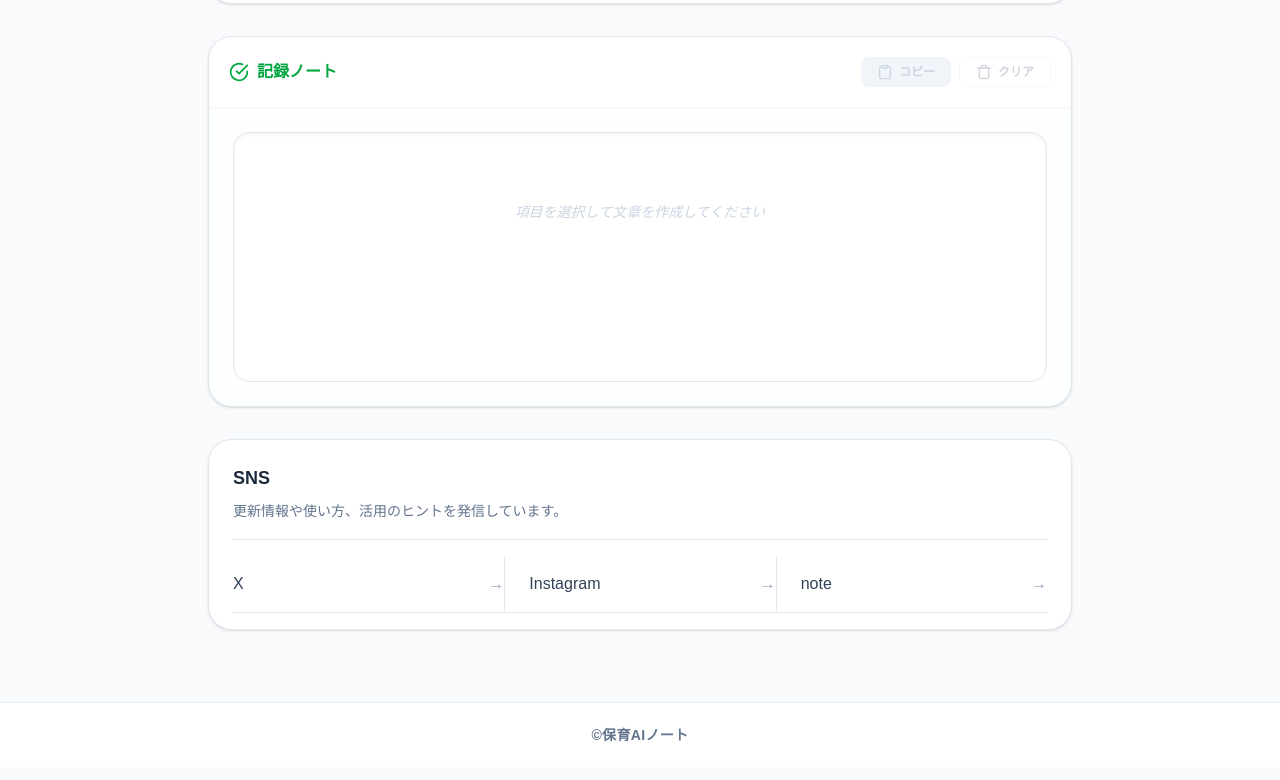
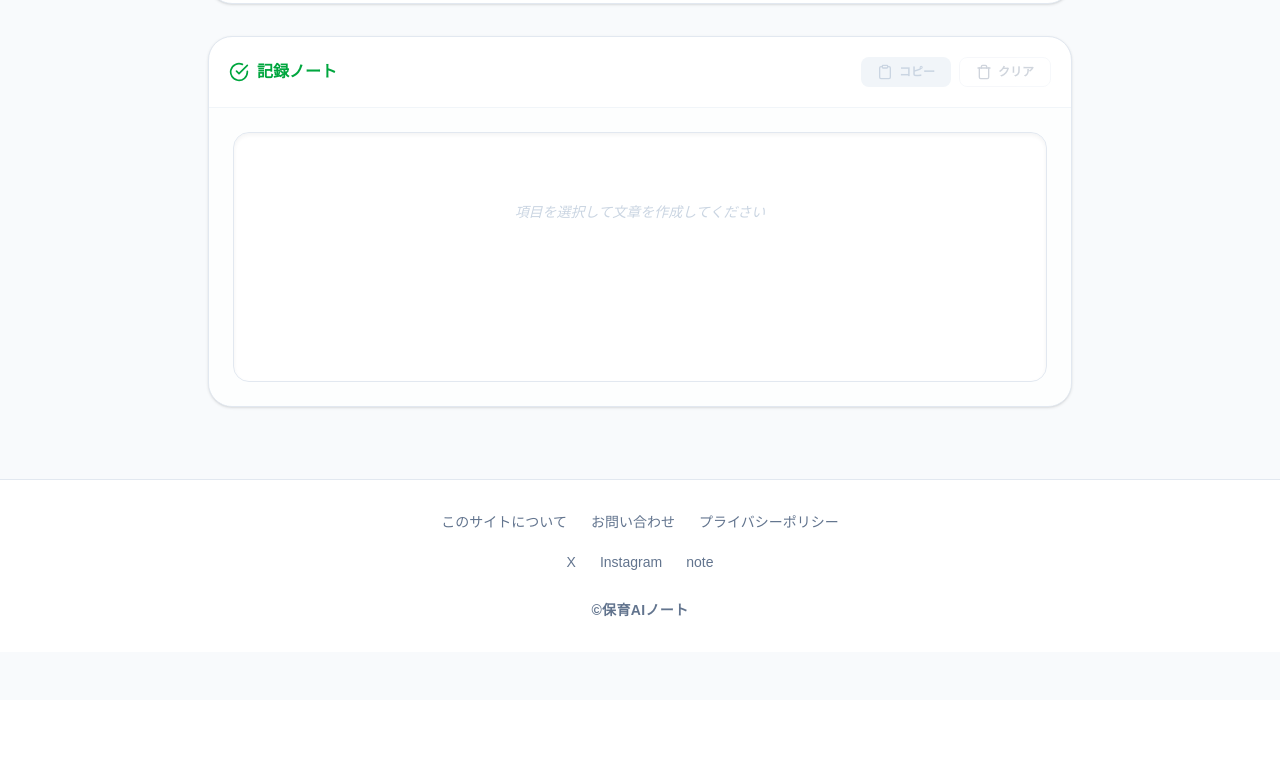
Before and after one commit to tatata-nanana/hoiku-ai-note, a Next.js app: page / in a window 1280 px wide. Shown: the part 826-1606 px from the top of the page. After the commit the page ends 1526 px from the top, so only its background shows below. Built offline with nearby package versions, Linux system fonts and the light colour scheme.

Commit message:
Move social links to footer

```diff
--- a/app/components/SiteFooter.tsx
+++ b/app/components/SiteFooter.tsx
@@ -1,12 +1,65 @@
 "use client";
+
+import Link from "next/link";
 
 export default function SiteFooter() {
   return (
     <footer className="mt-10 border-t border-slate-200 bg-white">
-      <div className="max-w-4xl mx-auto px-4 h-16 flex items-center justify-center">
-        <p className="text-sm font-bold text-slate-500 tracking-wide">
-          ©保育AIノート
-        </p>
+      <div className="max-w-4xl mx-auto px-4 py-8 space-y-5">
+        <div className="flex flex-wrap items-center justify-center gap-x-6 gap-y-2 text-sm">
+          <Link
+            href="/about"
+            className="text-slate-500 hover:text-orange-600 transition"
+          >
+            このサイトについて
+          </Link>
+
+          <Link
+            href="/contact"
+            className="text-slate-500 hover:text-orange-600 transition"
+          >
+            お問い合わせ
+          </Link>
+
+          <Link
+            href="/privacy"
+            className="text-slate-500 hover:text-orange-600 transition"
+          >
+            プライバシーポリシー
+          </Link>
+        </div>
+
+        <div className="flex flex-wrap items-center justify-center gap-x-6 gap-y-2 text-sm">
+          <a
+            href="https://x.com/hoiku_ai_note"
+            rel="noopener noreferrer"
+            className="text-slate-500 hover:text-orange-600 transition"
+          >
+            X
+          </a>
+
+          <a
+            href="https://www.instagram.com/hoiku_ai_note"
+            rel="noopener noreferrer"
+            className="text-slate-500 hover:text-orange-600 transition"
+          >
+            Instagram
+          </a>
+
+          <a
+            href="https://note.com/hoiku_ai_note"
+            rel="noopener noreferrer"
+            className="text-slate-500 hover:text-orange-600 transition"
+          >
+            note
+          </a>
+        </div>
+
+        <div className="pt-2 text-center">
+          <p className="text-sm font-bold text-slate-500 tracking-wide">
+            ©保育AIノート
+          </p>
+        </div>
       </div>
     </footer>
   );
--- a/app/page.tsx
+++ b/app/page.tsx
@@ -359,50 +359,6 @@ export default function App() {
             </div>
           </div>
         </section>
-
-        <section className="bg-white rounded-3xl border border-slate-200 shadow-sm overflow-hidden">
-          <div className="px-6 pt-6 pb-4">
-            <h2 className="text-lg font-bold text-slate-800">SNS</h2>
-            <p className="mt-2 text-sm text-slate-500 leading-relaxed">
-              更新情報や使い方、活用のヒントを発信しています。
-            </p>
-          </div>
-
-          <div className="px-6">
-            <div className="border-t border-slate-200" />
-          </div>
-
-          <div className="px-6 py-4">
-            <div className="grid grid-cols-1 sm:grid-cols-3 gap-0">
-              <a
-                href="https://x.com/hoiku_ai_note"
-                rel="noopener noreferrer"
-                className="flex items-center justify-between py-4 border-b border-slate-200 text-slate-700 hover:text-orange-600 transition"
-              >
-                <span className="font-medium">X</span>
-                <span className="text-slate-400">→</span>
-              </a>
-
-              <a
-                href="https://www.instagram.com/hoiku_ai_note"
-                rel="noopener noreferrer"
-                className="flex items-center justify-between py-4 border-b sm:border-l sm:pl-6 border-slate-200 text-slate-700 hover:text-orange-600 transition"
-              >
-                <span className="font-medium">Instagram</span>
-                <span className="text-slate-400">→</span>
-              </a>
-
-              <a
-                href="https://note.com/hoiku_ai_note"
-                rel="noopener noreferrer"
-                className="flex items-center justify-between py-4 border-b sm:border-l sm:pl-6 border-slate-200 text-slate-700 hover:text-orange-600 transition"
-              >
-                <span className="font-medium">note</span>
-                <span className="text-slate-400">→</span>
-              </a>
-            </div>
-          </div>
-        </section>
       </main>
 
       <SiteFooter />
```
